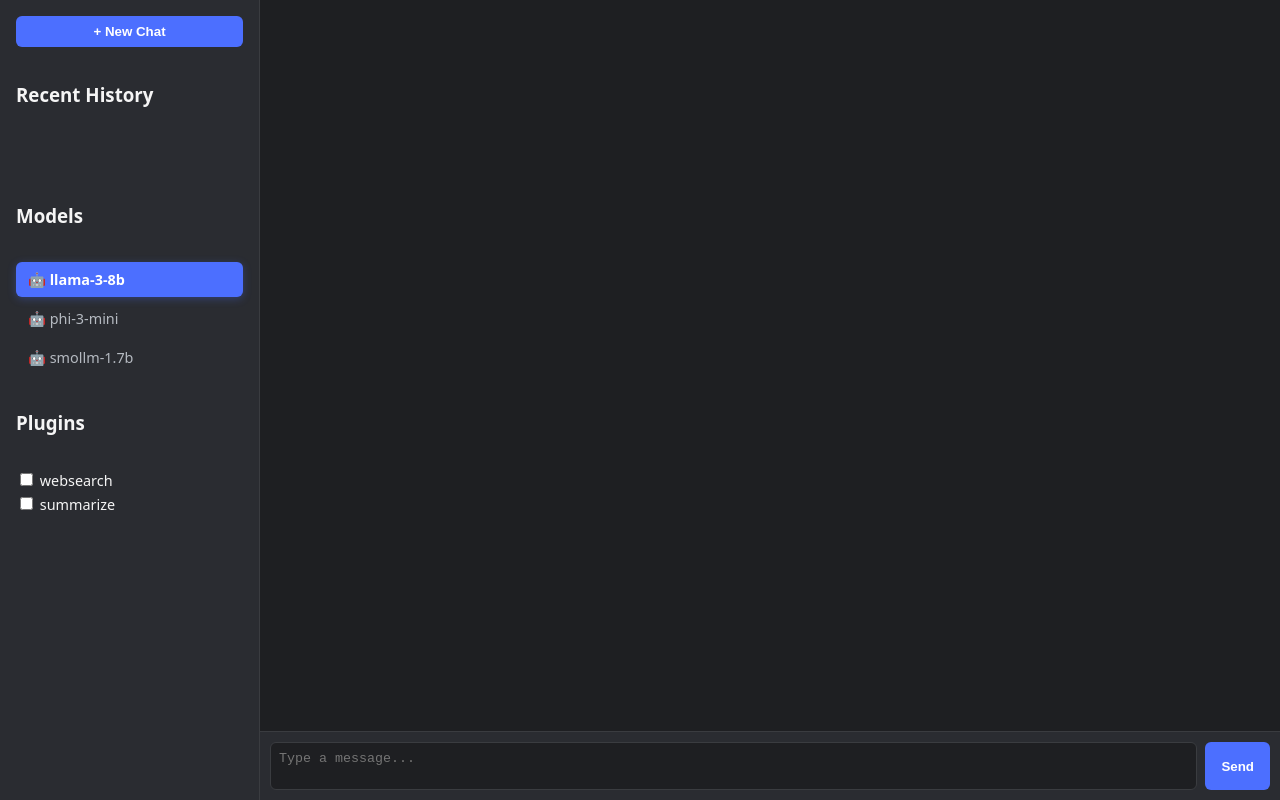
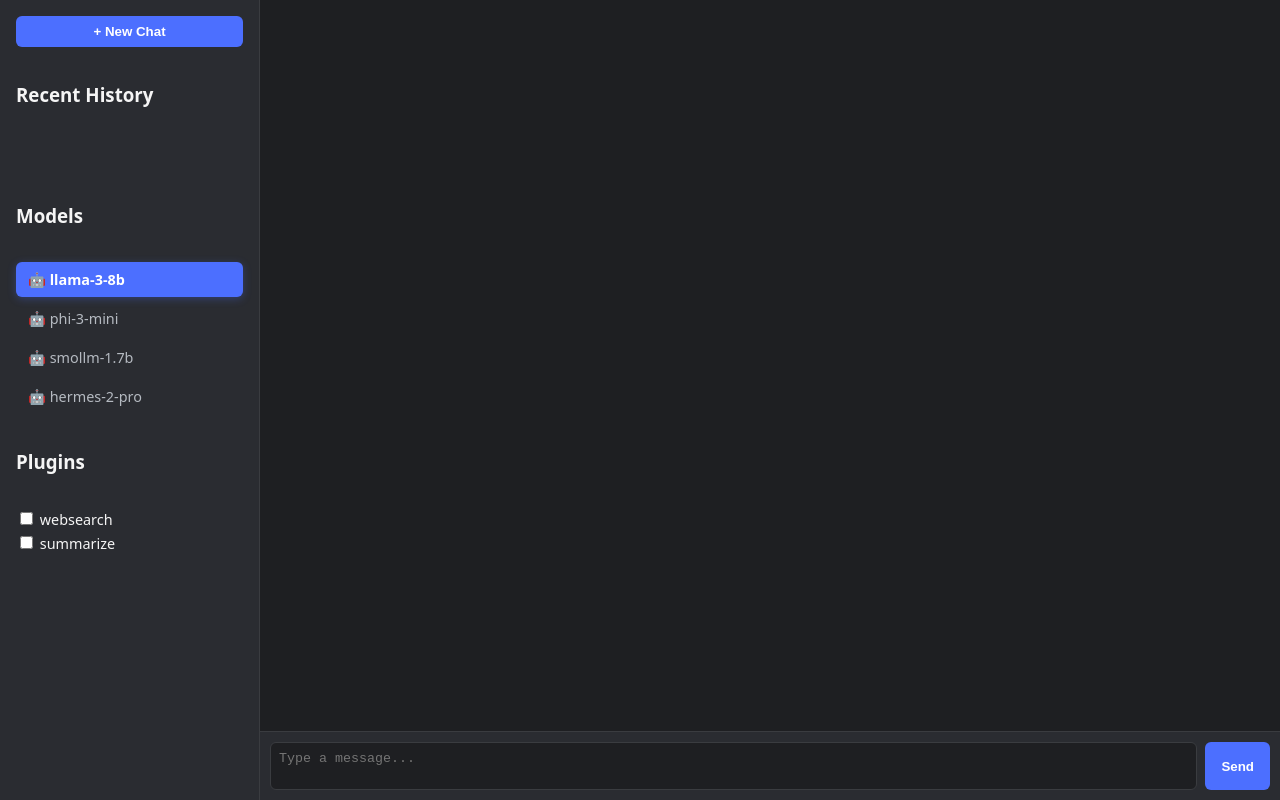
Before and after one commit to bobtabor-zz/AI_Shell_Llama_VMM, a React (Vite) app in the folder ai_shell_desktop/: page / in a window 1280 px wide. Built offline with nearby package versions, Linux system fonts and the light colour scheme; the HTML template or start-up script is replaced by a standard one.

Commit message:
add gguf all 4k

```diff
--- a/ai_shell_desktop/src/components/Sidebar.jsx
+++ b/ai_shell_desktop/src/components/Sidebar.jsx
@@ -2,9 +2,10 @@ import { useState } from "react";
 
 // 📂 Map model names directly to your real local system GGUF files
 const AVAILABLE_MODELS = {
-    "llama-3-8b": "G:\\Bob_Files\\Projects\\AI_Shell-main\\Meta-Llama-3-8B-Instruct-Q2_K.gguf",
-    "phi-3-mini": "G:\\Bob_Files\\Projects\\AI_Shell-main\\Phi-3-mini-4k-instruct-q4.gguf",
-    "smollm-1.7b": "G:\\Bob_Files\\Projects\\AI_Shell-main\\smollm-1.7b-instruct-q4_k_m.gguf",
+    "llama-3-8b": "C:\\Projects\\AI_Shell-main\\Meta-Llama-3-8B-Instruct-Q4_K_M.gguf",
+    "phi-3-mini": "C:\\Projects\\AI_Shell-main\\Phi-3-mini-4k-instruct-q4.gguf",
+    "smollm-1.7b": "C:\\Projects\\AI_Shell-main\\smollm-1.7b-instruct-q4_k_m.gguf",
+    "hermes-2-pro": "C:\\Projects\\AI_Shell-main\\Hermes-2-Pro-Llama-3-8B-Q4_K_M.gguf",
 };
 
 export default function Sidebar({ setSessionId, activeSessionId, history, onDeleteSession, onModelChange }) {
```
